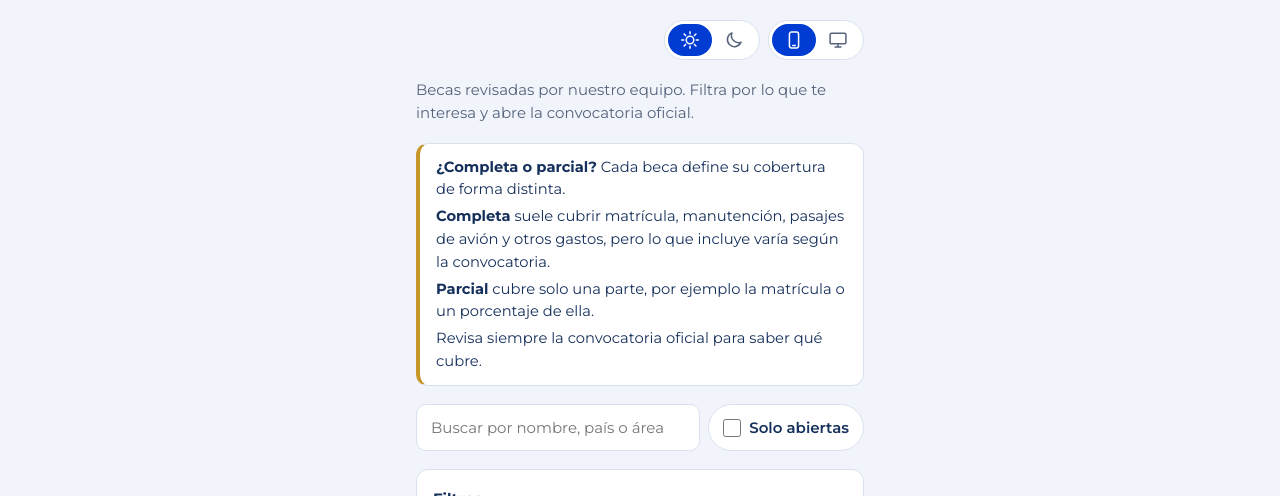
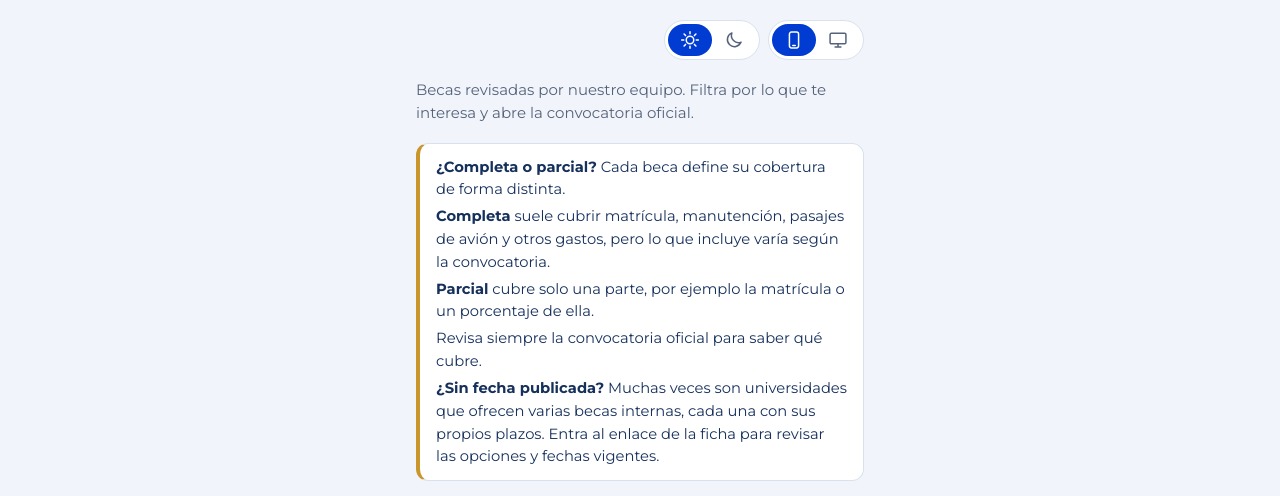
Before and after one commit to gaalra15/buscador-becas-bph, a plain HTML site: page index.html in a window 1280 px wide. Shown: the part 238-734 px from the top of the page. Drawn offline with Linux system fonts and the light colour scheme; no server answers.

Commit message:
Nota: explicar las becas sin fecha publicada
Co-Authored-By: Claude Opus 5.5 <noreply@anthropic.com>
Claude-Session: https://claude.ai/code/session_01QSaKGcJxFHoWRF94gLC4L5

```diff
--- a/index.html
+++ b/index.html
@@ -44,6 +44,7 @@
     <p><b>Completa</b> suele cubrir matrícula, manutención, pasajes de avión y otros gastos, pero lo que incluye varía según la convocatoria.</p>
     <p><b>Parcial</b> cubre solo una parte, por ejemplo la matrícula o un porcentaje de ella.</p>
     <p>Revisa siempre la convocatoria oficial para saber qué cubre.</p>
+    <p><strong>¿Sin fecha publicada?</strong> Muchas veces son universidades que ofrecen varias becas internas, cada una con sus propios plazos. Entra al enlace de la ficha para revisar las opciones y fechas vigentes.</p>
   </aside>
 
   <p class="aviso" id="aviso-ejemplo" hidden>Estás viendo datos de ejemplo ficticios. Estas becas no existen.</p>
```
